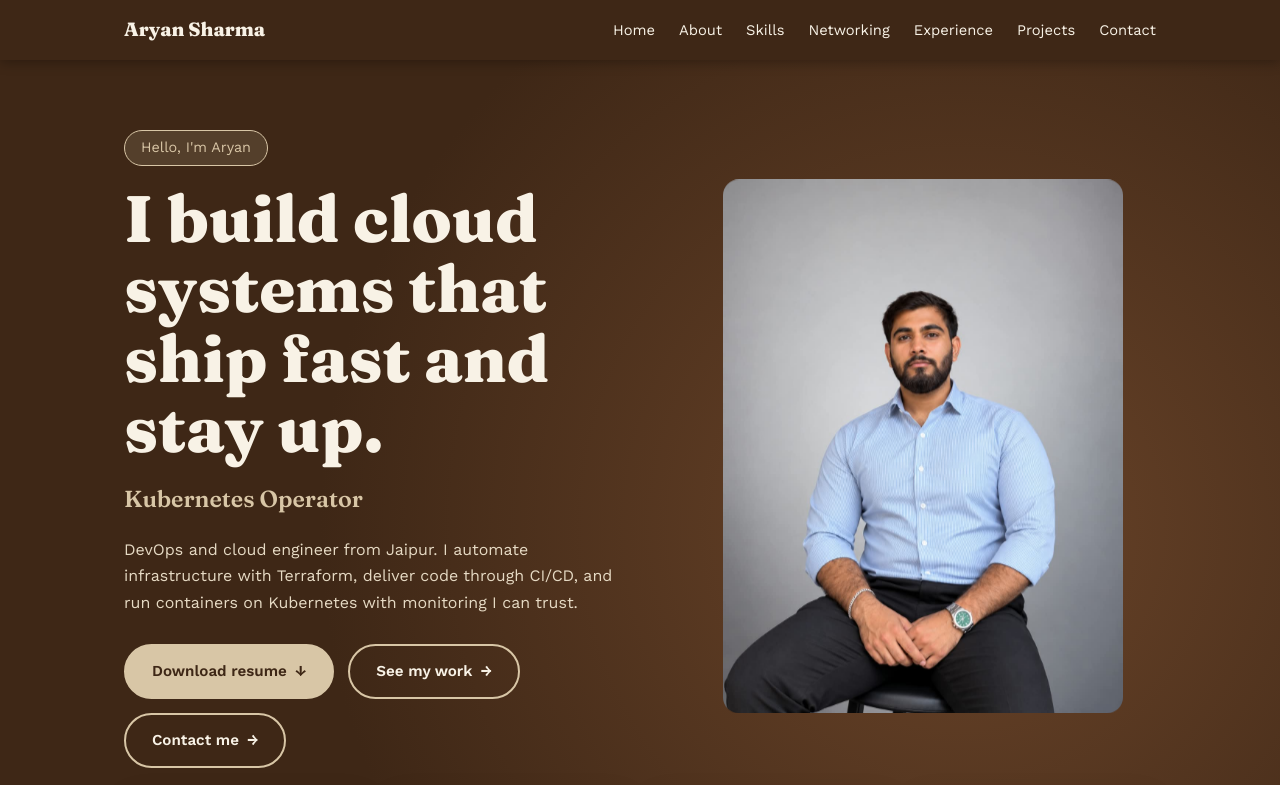
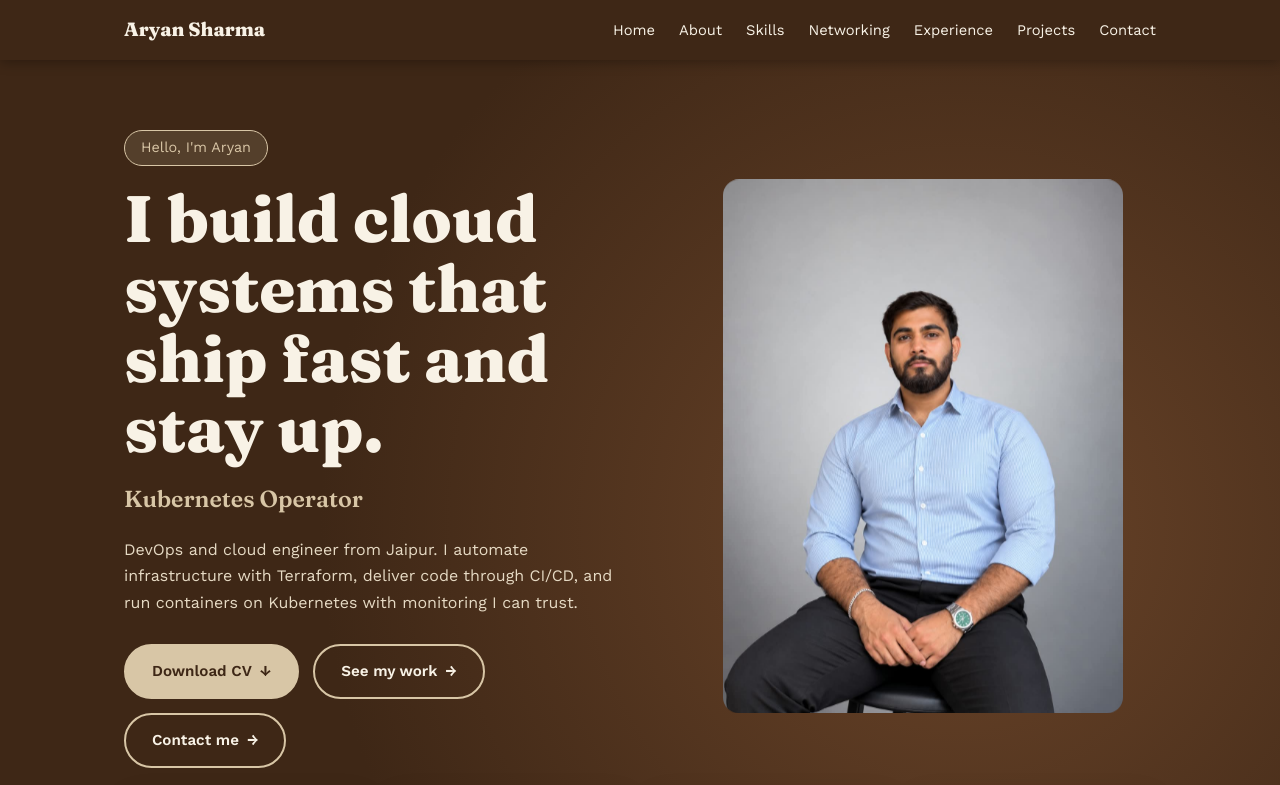
Before and after one commit to AryanSharma2206/portfolio-assets, a plain HTML site: page index.html in a window 1280 px wide. Shown: the top 785 px of the page. Drawn offline with nearby package versions, Linux system fonts and the light colour scheme.

Commit message:
Update index.html

```diff
--- a/index.html
+++ b/index.html
@@ -22,7 +22,6 @@ nav ul{display:flex;gap:24px;list-style:none;font-size:.92rem}
 nav li a{text-decoration:none;position:relative;padding:4px 0}
 nav li a:after{content:"";position:absolute;left:0;bottom:0;height:2px;width:0;background:var(--sand);transition:width .3s}
 nav li a:hover:after{width:100%}
-/* buttons */
 .btn{position:relative;overflow:hidden;display:inline-flex;gap:8px;align-items:center;padding:13px 26px;border-radius:999px;font-weight:600;font-size:.95rem;text-decoration:none;border:2px solid var(--sand);transition:transform .25s,box-shadow .25s,background .25s,color .25s}
 .btn:before{content:"";position:absolute;top:0;left:-80%;width:50%;height:100%;background:linear-gradient(100deg,transparent,rgba(255,255,255,.55),transparent);transform:skewX(-20deg);transition:left .6s}
 .btn:hover:before{left:130%}
@@ -34,7 +33,6 @@ nav li a:hover:after{width:100%}
 .btn.line{color:var(--cream)}
 .btn.line:hover{background:var(--sand);color:var(--deep)}
 .btn.dark{background:var(--deep);color:var(--cream);border-color:var(--deep)}
-/* hero */
 .hero{background:radial-gradient(circle at 75% 60%,#6a4429 0,var(--deep) 60%);color:var(--cream);overflow:hidden;position:relative}
 .hero .wrap{display:grid;grid-template-columns:1.15fr 1fr;gap:30px;align-items:end;min-height:600px}
 .hero .txt{padding:70px 0;align-self:center}
@@ -49,7 +47,6 @@ nav li a:hover:after{width:100%}
 .photo .ini{display:none;position:relative;font-family:var(--serif);font-size:9rem;color:var(--sand);text-align:center;padding:60px 0}
 .in{opacity:0;transform:translateY(24px);animation:up .4s forwards}
 .d1{animation-delay:0s}.d2{animation-delay:.08s}.d3{animation-delay:.16s}.d4{animation-delay:.24s}.d5{animation-delay:.32s}
-/* sections */
 section{padding:78px 0}
 section.alt{background:var(--cream)}
 h2{font-family:var(--serif);font-size:2.1rem;color:var(--deep);margin-bottom:8px}
@@ -60,20 +57,17 @@ h2:after{content:"";display:block;width:56px;height:4px;background:var(--tan);ma
 .rv.show{opacity:1;transform:none}
 .rl{opacity:0;transform:translateX(-24px);transition:opacity .4s,transform .4s}
 .rl.show{opacity:1;transform:none}
-/* stats */
 .stats{display:grid;grid-template-columns:repeat(auto-fit,minmax(160px,1fr));gap:18px;margin-top:-50px;position:relative;z-index:2}
 .stat{background:var(--cream);border-radius:16px;padding:22px;text-align:center;box-shadow:0 12px 28px rgba(62,39,22,.18);transition:transform .3s}
 .stat:hover{transform:translateY(-8px)}
 .stat b{display:block;font-family:var(--serif);font-size:2.5rem;color:var(--brown)}
 .stat span{font-size:.9rem}
-/* about */
 .about{display:grid;grid-template-columns:1.4fr 1fr;gap:40px}
 .about p+p{margin-top:14px}
 .facts{background:var(--cream);border-left:5px solid var(--brown);padding:20px 24px;border-radius:0 14px 14px 0;list-style:none}
 .facts li{padding:7px 0;border-bottom:1px solid var(--sand)}
 .facts li:last-child{border:0}
 .facts span{display:block;font-size:.8rem;color:var(--brown)}
-/* skills */
 .charts{display:grid;grid-template-columns:1fr 1fr;gap:34px}
 .bar{margin-bottom:18px}
 .bar div.l{display:flex;justify-content:space-between;font-weight:500;font-size:.95rem;margin-bottom:5px}
@@ -112,13 +106,11 @@ h2:after{content:"";display:block;width:56px;height:4px;background:var(--tan);ma
 .arch text{fill:var(--cream);font:600 12px var(--sans);text-anchor:middle}
 .arch .ln{stroke:var(--sand);stroke-width:2;stroke-dasharray:6 6;animation:dash 1s linear infinite}
 @keyframes dash{to{stroke-dashoffset:-12}}
-/* pipeline */
 .pipe{display:flex;align-items:center;justify-content:space-between;gap:6px;flex-wrap:wrap}
 .node{flex:1;min-width:110px;background:var(--deep);color:var(--cream);text-align:center;padding:18px 8px;border-radius:14px;font-family:var(--serif);font-weight:600;transition:transform .3s,background .3s}
 .node small{display:block;font-family:var(--sans);font-weight:400;font-size:.76rem;color:var(--sand)}
 .node:hover{transform:translateY(-8px) scale(1.05);background:var(--brown)}
 .arrow{width:30px;height:4px;background:repeating-linear-gradient(90deg,var(--tan) 0 6px,transparent 6px 12px);background-size:24px 4px;animation:flow 1s linear infinite}
-/* timeline */
 .tl{border-left:3px solid var(--tan);margin-left:8px}
 .job{position:relative;padding:0 0 38px 32px}
 .job:before{content:"";position:absolute;left:-11px;top:6px;width:18px;height:18px;border-radius:50%;background:var(--brown);border:3px solid var(--beige);animation:pulse2 2.4s infinite}
@@ -127,7 +119,6 @@ h2:after{content:"";display:block;width:56px;height:4px;background:var(--tan);ma
 .job .meta{color:var(--brown);font-size:.9rem;margin-bottom:8px}
 .job ul{padding-left:18px;max-width:75ch}
 .job li{margin-bottom:5px}
-/* projects */
 .projects{display:grid;grid-template-columns:repeat(auto-fit,minmax(240px,1fr));gap:24px}
 .card{background:var(--cream);border-radius:18px;overflow:hidden;border:1px solid var(--sand);display:flex;flex-direction:column;transition:transform .35s,box-shadow .35s}
 .card:hover{transform:translateY(-10px);box-shadow:0 18px 34px rgba(62,39,22,.25)}
@@ -141,12 +132,10 @@ h2:after{content:"";display:block;width:56px;height:4px;background:var(--tan);ma
 .links a{color:var(--brown);text-decoration:none;position:relative}
 .links a:after{content:"";position:absolute;left:0;bottom:-2px;height:2px;width:100%;background:var(--brown);transform:scaleX(0);transform-origin:left;transition:transform .3s}
 .links a:hover:after{transform:scaleX(1)}
-/* certs */
 .certs{display:grid;grid-template-columns:repeat(auto-fit,minmax(270px,1fr));gap:12px;list-style:none}
 .certs li{background:var(--cream);border:1px solid var(--sand);border-left:5px solid var(--brown);border-radius:10px;padding:12px 16px;font-size:.94rem;transition:transform .25s}
 .certs li:hover{transform:translateX(8px)}
 .certs b{display:block;color:var(--deep)}
-/* contact */
 .contact{background:var(--deep);color:var(--cream);text-align:center}
 .contact h2{color:var(--cream)}
 .contact h2:after{margin:8px auto 0}
@@ -164,10 +153,13 @@ footer{background:var(--ink);color:var(--sand);text-align:center;padding:18px;fo
 </style>
 </head>
 <body>
+<!-- Scroll Progress Bar -->
 <div id="bar"></div>
+<!-- Navigation -->
 <nav><div class="wrap"><b>Aryan Sharma</b>
 <ul><li><a href="#top">Home</a></li><li><a href="#about">About</a></li><li><a href="#skills">Skills</a></li><li><a href="#network">Networking</a></li><li><a href="#experience">Experience</a></li><li><a href="#projects">Projects</a></li><li><a href="#contact">Contact</a></li></ul></div></nav>
 
+<!-- Hero -->
 <header class="hero" id="top"><div class="wrap">
  <div class="txt">
   <span class="hi in d1">Hello, I'm Aryan</span>
@@ -175,19 +167,18 @@ footer{background:var(--ink);color:var(--sand);text-align:center;padding:18px;fo
   <div class="type in d3" id="type"></div>
   <p class="intro in d4">DevOps and cloud engineer from Jaipur. I automate infrastructure with Terraform, deliver code through CI/CD, and run containers on Kubernetes with monitoring I can trust.</p>
   <div class="btns in d5">
-   <!-- EDIT: put your resume link in href -->
-   <a class="btn fill" href="https://github.com/AryanSharma2206/portfolio-assets/raw/main/resume.pdf" target="_blank" rel="noopener">Download resume <i>&darr;</i></a>
+   <a class="btn fill" href="https://github.com/AryanSharma2206/portfolio-assets/raw/main/AryanSharma-CV.pdf" download="AryanSharma-CV.pdf" target="_blank" rel="noopener">Download CV <i>&darr;</i></a>
    <a class="btn line" href="#projects">See my work <i>&rarr;</i></a>
    <a class="btn line" href="#contact">Contact me <i>&rarr;</i></a>
   </div>
  </div>
- <!-- EDIT: your photo link (photo.png in portfolio-assets repo) -->
  <div class="photo in d3">
   <img src="https://raw.githubusercontent.com/AryanSharma2206/portfolio-assets/main/photo.png" alt="Aryan Sharma" onerror="this.style.display='none';this.nextElementSibling.style.display='block'">
   <div class="ini">AS</div>
  </div>
 </div></header>
 
+<!-- Stats -->
 <div class="wrap stats rv">
  <div class="stat"><b data-n="3">0</b><span>Internships</span></div>
  <div class="stat"><b data-n="15" data-s="+">0</b><span>Certifications</span></div>
@@ -195,12 +186,12 @@ footer{background:var(--ink);color:var(--sand);text-align:center;padding:18px;fo
  <div class="stat"><b data-n="30" data-s="+">0</b><span>Tools and technologies</span></div>
 </div>
 
+<!-- About -->
 <section id="about"><div class="wrap">
  <h2 class="rv">About me</h2>
  <p class="lead rv">Cloud, containers and automation, from first commit to production.</p>
  <div class="about">
   <div class="rl">
-   <!-- EDIT: your bio -->
    <p>I'm a B.Tech student in Computer Science (AI &amp; Data Science) at Poornima University, Jaipur. I enjoy turning manual, error-prone work into automated pipelines that anyone on a team can rely on.</p>
    <p>At Dotsquares I provisioned AWS infrastructure with Terraform, shipped apps through GitHub Actions and operated services on Kubernetes (EKS). I'm now working with New Zealand Cricket on Power BI reporting and deployment planning.</p>
   </div>
@@ -213,6 +204,7 @@ footer{background:var(--ink);color:var(--sand);text-align:center;padding:18px;fo
  </div>
 </div></section>
 
+<!-- Skills -->
 <section id="skills" class="alt"><div class="wrap">
  <h2 class="rv">Skills</h2>
  <p class="lead rv">A snapshot of what I work with most.</p>
@@ -224,7 +216,6 @@ footer{background:var(--ink);color:var(--sand);text-align:center;padding:18px;fo
  </div>
  <div class="charts">
   <div class="rl" id="bars">
-   <!-- EDIT: change data-v (0 to 100) to adjust each bar -->
    <div class="bar"><div class="l"><span>Cloud (AWS, Azure, GCP, Oracle)</span><span>85%</span></div><div class="track"><div class="fillbar" data-v="85"></div></div></div>
    <div class="bar"><div class="l"><span>Terraform</span><span>80%</span></div><div class="track"><div class="fillbar" data-v="80"></div></div></div>
    <div class="bar"><div class="l"><span>Docker &amp; Kubernetes</span><span>80%</span></div><div class="track"><div class="fillbar" data-v="80"></div></div></div>
@@ -245,6 +236,7 @@ footer{background:var(--ink);color:var(--sand);text-align:center;padding:18px;fo
  </div>
 </div></section>
 
+<!-- Networking & Architecture -->
 <section id="network"><div class="wrap">
  <h2 class="rv">Networking &amp; Architecture</h2>
  <p class="lead rv">Secure, well-designed foundations for cloud workloads.</p>
@@ -269,6 +261,7 @@ footer{background:var(--ink);color:var(--sand);text-align:center;padding:18px;fo
  </div>
 </div></section>
 
+<!-- How I Ship -->
 <section><div class="wrap">
  <h2 class="rv">How I ship</h2>
  <p class="lead rv">The delivery flow I build and run.</p>
@@ -281,6 +274,7 @@ footer{background:var(--ink);color:var(--sand);text-align:center;padding:18px;fo
  </div>
 </div></section>
 
+<!-- Experience -->
 <section id="experience" class="alt"><div class="wrap">
  <h2 class="rv">Experience</h2>
  <p class="lead rv">Internships across DevOps, data and analytics.</p>
@@ -294,19 +288,11 @@ footer{background:var(--ink);color:var(--sand);text-align:center;padding:18px;fo
  </div>
 </div></section>
 
+<!-- Projects -->
 <section id="projects"><div class="wrap">
  <h2 class="rv">Projects</h2>
  <p class="lead rv">Hands-on DevOps and cloud work.</p>
  <div class="projects">
-  <!-- ============ PROJECTS SECTION: EDIT HERE ============
- To ADD a project: copy one whole <div class="card rv"> ... </div> block below,
- paste it right after the last card, then change 3 things:
-   1) the name inside <div class="img">  (shows on the brown header)
-   2) the title in <h3> and the description in <p>
-   3) the GitHub link in href
- To REMOVE a project: delete its whole <div class="card rv"> ... </div> block.
- Also update the "Projects" number in the stats row near the top (data-n).
- ====================================================== -->
   <div class="card rv"><div class="img">CI/CD Pipeline</div><div class="body"><h3>CI/CD Pipeline Automation</h3><p>Infrastructure provisioning and deployment workflows automated with Terraform and GitHub Actions.</p><div class="links"><a href="https://github.com/AryanSharma2206/website-CI-CD-terraform" target="_blank" rel="noopener">Code on GitHub</a></div></div></div>
   <div class="card rv"><div class="img">AWS EKS</div><div class="body"><h3>Kubernetes Hosting on EKS</h3><p>A containerized application hosted on EKS with Helm charts and a GitHub Actions CI/CD pipeline.</p><div class="links"><a href="https://github.com/AryanSharma2206/AWS-EKS-Hosted-website" target="_blank" rel="noopener">Code on GitHub</a></div></div></div>
   <div class="card rv"><div class="img">Prometheus + Grafana</div><div class="body"><h3>Monitoring Stack Setup</h3><p>Monitoring and alerting for Linux servers and cloud workloads using Prometheus and Grafana.</p><div class="links"><a href="https://github.com/AryanSharma2206/Prometheus-Grafana-System-Monitoring" target="_blank" rel="noopener">Code on GitHub</a></div></div></div>
@@ -321,6 +307,7 @@ footer{background:var(--ink);color:var(--sand);text-align:center;padding:18px;fo
  </div>
 </div></section>
 
+<!-- Certifications -->
 <section class="alt"><div class="wrap">
  <h2 class="rv">Certifications</h2>
  <p class="lead rv">Credentials and training, all in one repository.</p>
@@ -339,6 +326,7 @@ footer{background:var(--ink);color:var(--sand);text-align:center;padding:18px;fo
  <div class="btns rv"><a class="btn dark" href="https://github.com/AryanSharma2206/Certificates_achieved-" target="_blank" rel="noopener">View all certificates <i>&rarr;</i></a></div>
 </div></section>
 
+<!-- Contact -->
 <section id="contact" class="contact"><div class="wrap">
  <h2 class="rv">Let's build something</h2>
  <p class="lead rv">Open to DevOps and cloud roles, internships and collaborations.</p>
@@ -349,12 +337,13 @@ footer{background:var(--ink);color:var(--sand);text-align:center;padding:18px;fo
   <a class="btn line" href="tel:+917014882471">Call <i>&rarr;</i></a>
  </div>
 </div></section>
+<!-- Footer -->
 <footer>&copy; 2026 Aryan Sharma | Jaipur, India</footer>
 
+<!-- Scripts -->
 <script>
 (function(){
  var reduce=matchMedia('(prefers-reduced-motion:reduce)').matches;
- // typing roles. EDIT the list below
  var roles=['DevOps Engineer','Cloud Engineer','Kubernetes Operator','Automation Enthusiast'],ri=0,ci=0,del=false,el=document.getElementById('type');
  function tick(){var w=roles[ri];el.textContent=w.slice(0,ci);
   if(reduce){el.textContent=w;return}
@@ -363,7 +352,6 @@ footer{background:var(--ink);color:var(--sand);text-align:center;padding:18px;fo
   else if(ci>0){ci--;setTimeout(tick,25)}
   else{del=false;ri=(ri+1)%roles.length;setTimeout(tick,300)}}
  tick();
- // reveal + charts + counters
  function count(n){var t=+n.dataset.n,s=n.dataset.s||'',i=0,st=Math.max(1,Math.ceil(t/15));
   var id=setInterval(function(){i=Math.min(t,i+st);n.textContent=i+s;if(i>=t)clearInterval(id)},25)}
  var io=new IntersectionObserver(function(es){es.forEach(function(e){
@@ -372,7 +360,6 @@ footer{background:var(--ink);color:var(--sand);text-align:center;padding:18px;fo
   t.querySelectorAll('.fg').forEach(function(c){c.style.strokeDashoffset=314-314*c.dataset.v/100});
   t.querySelectorAll('[data-n]').forEach(count)})},{threshold:.05,rootMargin:'0px 0px -5% 0px'});
  document.querySelectorAll('.rv,.rl').forEach(function(x,i){x.style.transitionDelay=(i%4)*40+'ms';io.observe(x)});
- // scroll progress
  var bar=document.getElementById('bar');
  addEventListener('scroll',function(){var h=document.documentElement;bar.style.width=(h.scrollTop/(h.scrollHeight-h.clientHeight)*100)+'%'},{passive:true});
 })();
```
